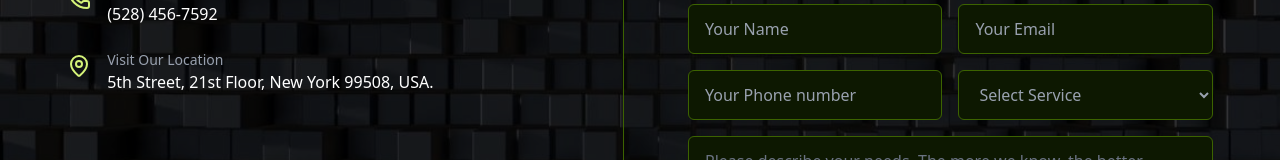
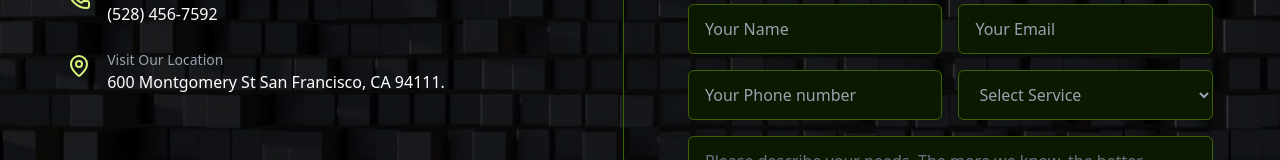
Before and after one commit to EmmanuelBassey02/gardensreach, a React (Vite) app: page /contact in a window 1280 px wide. Shown: the part 401-561 px from the top of the page. Built offline with nearby package versions, Linux system fonts and the light colour scheme.

Commit message:
address corrected

```diff
--- a/src/pages/Contact.jsx
+++ b/src/pages/Contact.jsx
@@ -301,7 +301,7 @@ const QuoteForm = () => {
                 <div>
                   <p className="text-gray-400 text-sm">Visit Our Location</p>
                   <p className="text-white">
-                    5th Street, 21st Floor, New York 99508, USA.
+                  600 Montgomery St San Francisco, CA 94111.
                   </p>
                 </div>
               </div>
```
